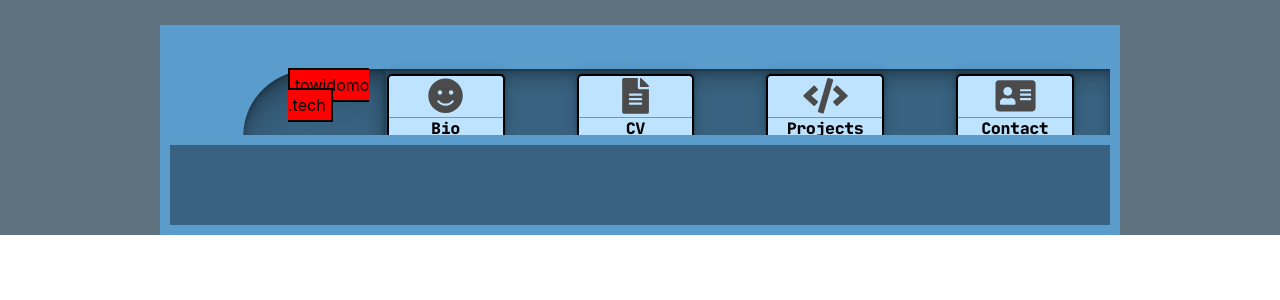
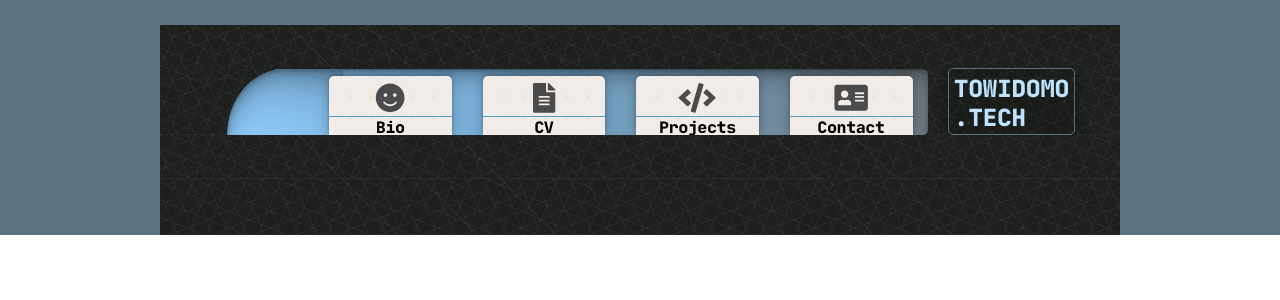
Before and after one commit to TonyDMorris/TonyDMorris.github.io, a React (Create React App) app: page / in a window 1280 px wide. Shown: the top 300 px of the page. Built offline with nearby package versions, Linux system fonts and the light colour scheme.

Commit message:
finished theme

```diff
--- a/src/App.js
+++ b/src/App.js
@@ -23,16 +23,19 @@ const Wrapper = styled.div`
   @media ${device.laptop} {
     grid-column: 1/1;
   }
+  ${theme.gradientHeaderPrimary};
 `;
 const Content = styled.div`
   box-sizing: border-box;
   width: 100%;
   height: 100%;
   position: relative;
-  border: solid 10px ${theme.extra};
+
   z-index: 3;
   height: 100px;
-  background-color: ${theme.primary};
+  ${theme.gradientHeaderPrimary};
+  background-position-x: 0px;
+  background-repeat: no-repeat;
 `;
 
 const Body = styled.div`
--- a/src/components/header/Header.jsx
+++ b/src/components/header/Header.jsx
@@ -9,13 +9,16 @@ export default function Header() {
     <>
       <QuickLinks />
       <TopBar>
-        <BuisnessLogo />
         <NavWrapper>
           <NavLeftSpoiler>
             <Circle />
           </NavLeftSpoiler>
           <Nav />
         </NavWrapper>
+        <BuisnessLogo>
+          TOWIDOMO <br />
+          .TECH
+        </BuisnessLogo>
       </TopBar>
     </>
   );
@@ -28,40 +31,48 @@ const TopBar = styled.div`
     height: 70px;
   }
 
-  background-color: ${theme.extra};
+  ${theme.gradientHeaderPrimary}
   display: flex;
 `;
 
 const NavWrapper = styled.div`
+  ${theme.gradientHeaderSecondary}
   display: flex;
   justify-content: space-between;
   box-shadow: inset 0 1px 1px rgba(0, 0, 0, 0.12),
     inset 0 2px 2px rgba(0, 0, 0, 0.12), inset 0 4px 4px rgba(0, 0, 0, 0.12),
     inset 0 8px 8px rgba(0, 0, 0, 0.12), inset 0 16px 16px rgba(0, 0, 0, 0.12);
   height: 60%;
-  border-right: solid 10px ${theme.extra};
-
-  width: 100%;
-  background-color: ${theme.primary};
+ margin-right:10px;
+border-radius: 5px 5px 5px 5px;
+  width: 80%;
+  /* background-color: ${theme.primary}; */
   align-self: flex-end;
+  @media ${device.mobileL} {
+    width: 100%;
+  }
 `;
 
 const NavLeftSpoiler = styled.div`
+  ${theme.gradientHeaderPrimary}
   width: 15%;
   height: 100%;
   background-color: ${theme.extra};
   display: flex;
   flex-direction: column;
+  background-size: 700%;
 `;
 
 const Circle = styled.div`
+  ${theme.gradientHeaderSecondary}
+  background-size: 18vw;
   box-shadow: inset 0 1px 1px rgba(0, 0, 0, 0.12),
     inset 0 2px 2px rgba(0, 0, 0, 0.12), inset 0 4px 4px rgba(0, 0, 0, 0.12),
     inset 0 8px 8px rgba(0, 0, 0, 0.12), inset 0 16px 16px rgba(0, 0, 0, 0.12);
   height: 100%;
   width: 50%;
   position: relative;
-  background-color: ${theme.primary};
+
   border-radius: 50% 0% 0% 50%;
   transform: scale(2);
 
@@ -71,20 +82,21 @@ const Circle = styled.div`
 `;
 
 const BuisnessLogo = styled.div`
-  width: 1px;
-  :after {
-    content: "towidomo .tech";
-    height: 40px;
-    padding: 5px;
-    margin: auto;
-    position: relative;
-
-    border: solid 2px black;
-    background-color: red;
-    top: 45%;
-    left: 10vw;
-    z-index: 4;
-  }
+  padding: 5px;
+  height: 50%;
+  margin-left: 10px;
+  font-size: 24px;
+  font-weight: 900;
+  color: ${theme.secondary};
+  font-family: JetBrainsMono;
+  justify-self: flex-end;
+  align-self: flex-end;
+  border-radius: 5px 5px 5px 5px;
+  box-shadow: 0 1px 1px rgba(0, 0, 0, 0.12), 0 2px 2px rgba(0, 0, 0, 0.12),
+    0 4px 4px rgba(0, 0, 0, 0.12), 0 8px 8px rgba(0, 0, 0, 0.12),
+    0 16px 16px rgba(0, 0, 0, 0.12);
+  border: solid 1px ${theme.secondaryContrast};
+  background-color: rgba(0, 0, 0, 0.12);
 
   @media ${device.mobileL} {
     display: none;
--- a/src/components/header/Nav.jsx
+++ b/src/components/header/Nav.jsx
@@ -1,6 +1,7 @@
 import React from "react";
 import NavButton from "./NavButton";
 import styled from "styled-components";
+
 import {
   faAddressCard,
   faBriefcase,
@@ -21,7 +22,7 @@ export default function Nav() {
 
 const NavContainer = styled.div`
   display: flex;
-  border-radius: 5px 5px 5px 5px;
+
   width: 80%;
   height: 100%;
   display: flex;
--- a/src/components/header/NavButton.jsx
+++ b/src/components/header/NavButton.jsx
@@ -25,7 +25,7 @@ const NavLink = styled.div`
   @media ${device.mobileL} {
     width: 25%;
   }
-  width: 15%;
+  width: 20%;
   align-self: flex-end;
   justify-self: flex-end;
   text-align: center;
@@ -33,13 +33,11 @@ const NavLink = styled.div`
     0 0px 4px rgba(0, 0, 0, 0.12), 0 0px 8px rgba(0, 0, 0, 0.12),
     0 0px 16px rgba(0, 0, 0, 0.12);
   overflow: hidden;
-  border-color: ${theme.secondaryContrast};
-  border-top: solid 2px black;
-  border-left: solid 2px black;
-  border-right: solid 2px black;
-  height: 90%;
+  padding-top: 5px;
+  padding-bottom: 5px;
+  height: 75%;
   border-radius: 5px 5px 0px 0px;
-  background-color: ${theme.secondary};
+  ${theme.gradientExtra}
 `;
 
 const LinkText = styled.div`
--- a/src/style/theme.js
+++ b/src/style/theme.js
@@ -5,4 +5,10 @@ export const theme = {
   secondaryContrast: "#5E7280",
   extra: "#5A9CCC",
   text: "#4B4B4C",
+  gradientHeaderPrimary:
+    "background-image: repeating-linear-gradient(0deg, hsla(13,0%,82%,0.05) 0px, hsla(13,0%,82%,0.05) 1px,transparent 1px, transparent 56px),repeating-linear-gradient(45deg, hsla(13,0%,82%,0.05) 0px, hsla(13,0%,82%,0.05) 1px,transparent 1px, transparent 56px),repeating-linear-gradient(112.5deg, hsla(13,0%,82%,0.05) 0px, hsla(13,0%,82%,0.05) 1px,transparent 1px, transparent 16px),repeating-linear-gradient(157.5deg, hsla(13,0%,82%,0.05) 0px, hsla(13,0%,82%,0.05) 1px,transparent 1px, transparent 16px),repeating-linear-gradient(22.5deg, hsla(13,0%,82%,0.05) 0px, hsla(13,0%,82%,0.05) 1px,transparent 1px, transparent 16px),repeating-linear-gradient(67.5deg, hsla(13,0%,82%,0.05) 0px, hsla(13,0%,82%,0.05) 1px,transparent 1px, transparent 16px),linear-gradient(90deg, hsl(119,4%,12%),hsl(119,4%,12%));",
+  gradientHeaderSecondary:
+    "background-image: linear-gradient(90deg, rgb(145,207,255),rgb(116,166,204),rgb(111,120,128));",
+  gradientExtra:
+    "background-image: repeating-radial-gradient(circle at center center, transparent 0px, transparent 13px,rgba(0,0,0,0.03) 13px, rgba(0,0,0,0.03) 24px,transparent 24px, transparent 62px,rgba(0,0,0,0.03) 62px, rgba(0,0,0,0.03) 96px),repeating-radial-gradient(circle at center center, rgb(241,236,231) 0px, rgb(241,236,231) 14px,rgb(241,236,231) 14px, rgb(241,236,231) 18px,rgb(241,236,231) 18px, rgb(241,236,231) 28px,rgb(241,236,231) 28px, rgb(241,236,231) 32px); background-size: 21px 21px;",
 };
```
